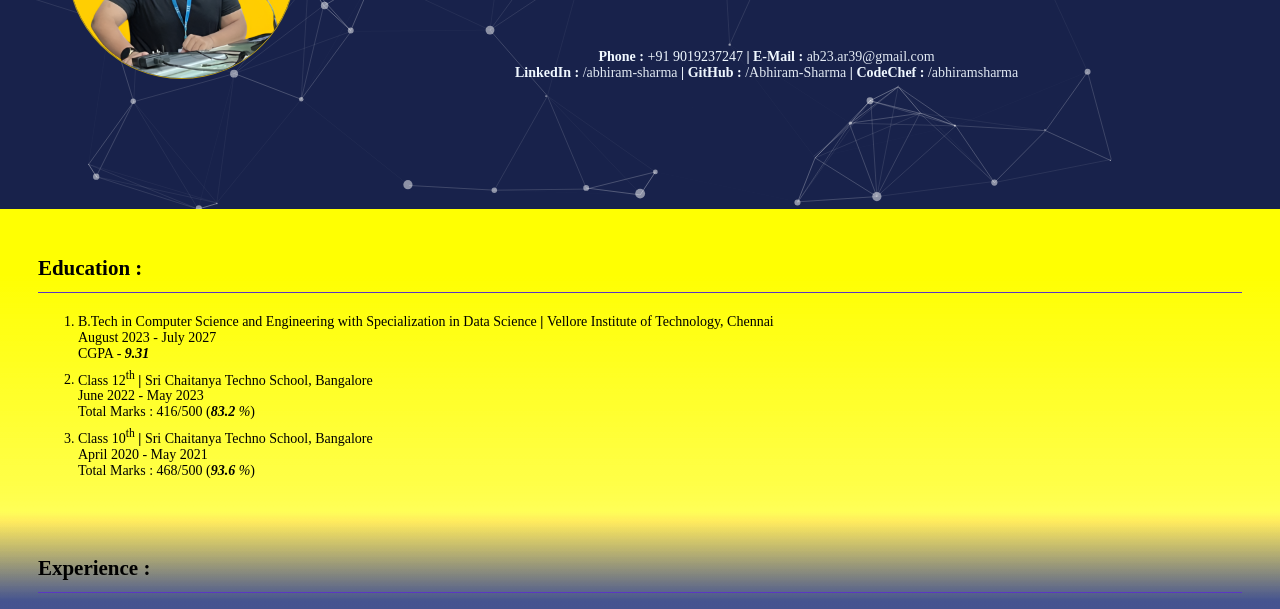
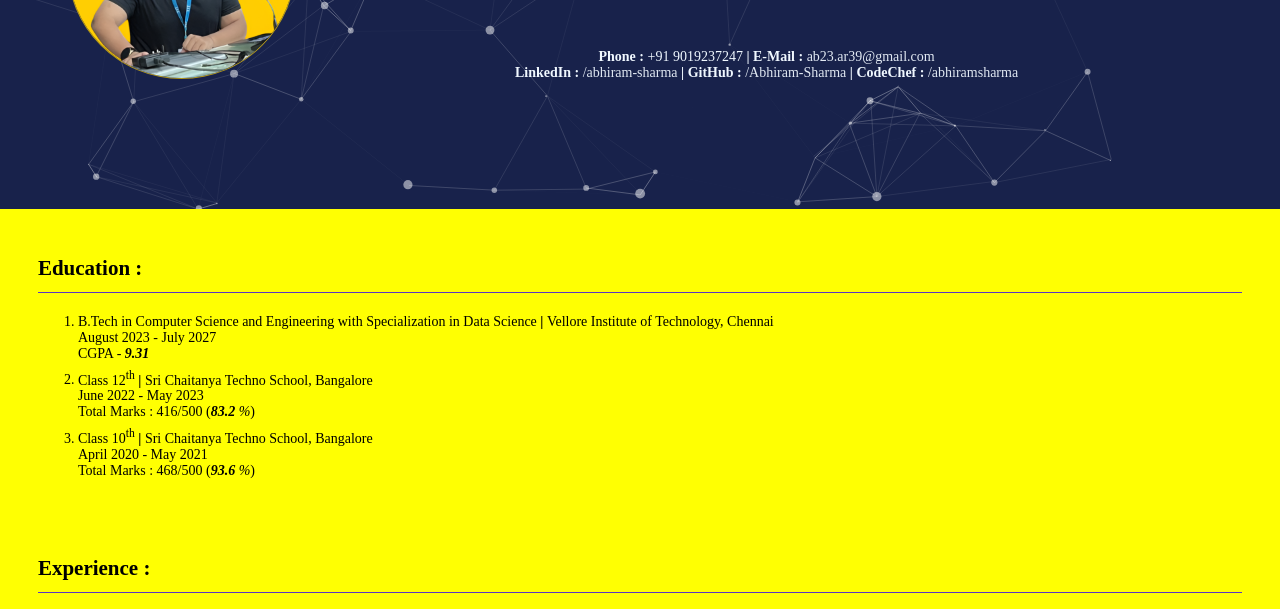
Before and after one commit to Abhiram-Sharma/Resume-Portfolio, a plain HTML site: page index.html in a window 1280 px wide. Shown: the part 191-800 px from the top of the page. Drawn offline with Linux system fonts and the light colour scheme.

Commit message:
Update styles.css

```diff
--- a/styles.css
+++ b/styles.css
@@ -2,7 +2,7 @@
 body {
   font-family: 'Times New Roman';
   font-size: 14px;
-  background-image : linear-gradient(0deg, rgba(24, 34, 75, 0.918) 1%, rgba(199, 173, 7, 0.842) 15%, rgb(254, 220, 1) 42%);
+  background-color : rgb(254,205,1);
   color: rgb(0, 0, 0);
   padding: 0px;
   margin: 0px;
@@ -92,7 +92,7 @@ main {
 }
 
 main div{
-  background-color: rgba(236, 240, 1, 0);
+  background-color: rgba(254,205,1, 0);
   padding: 1%;
   margin-bottom: 2%;
   border-radius: 20px;
```
